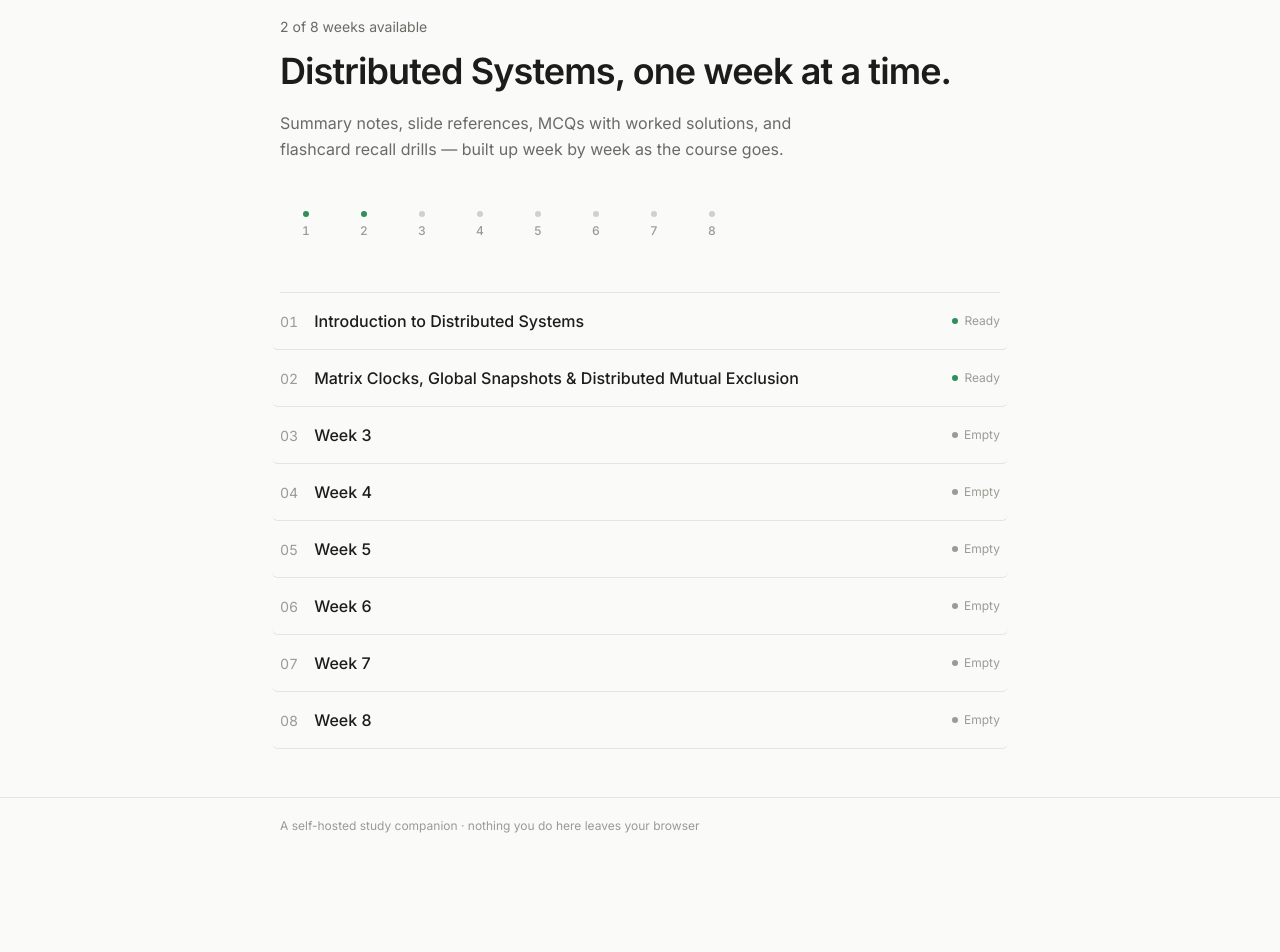
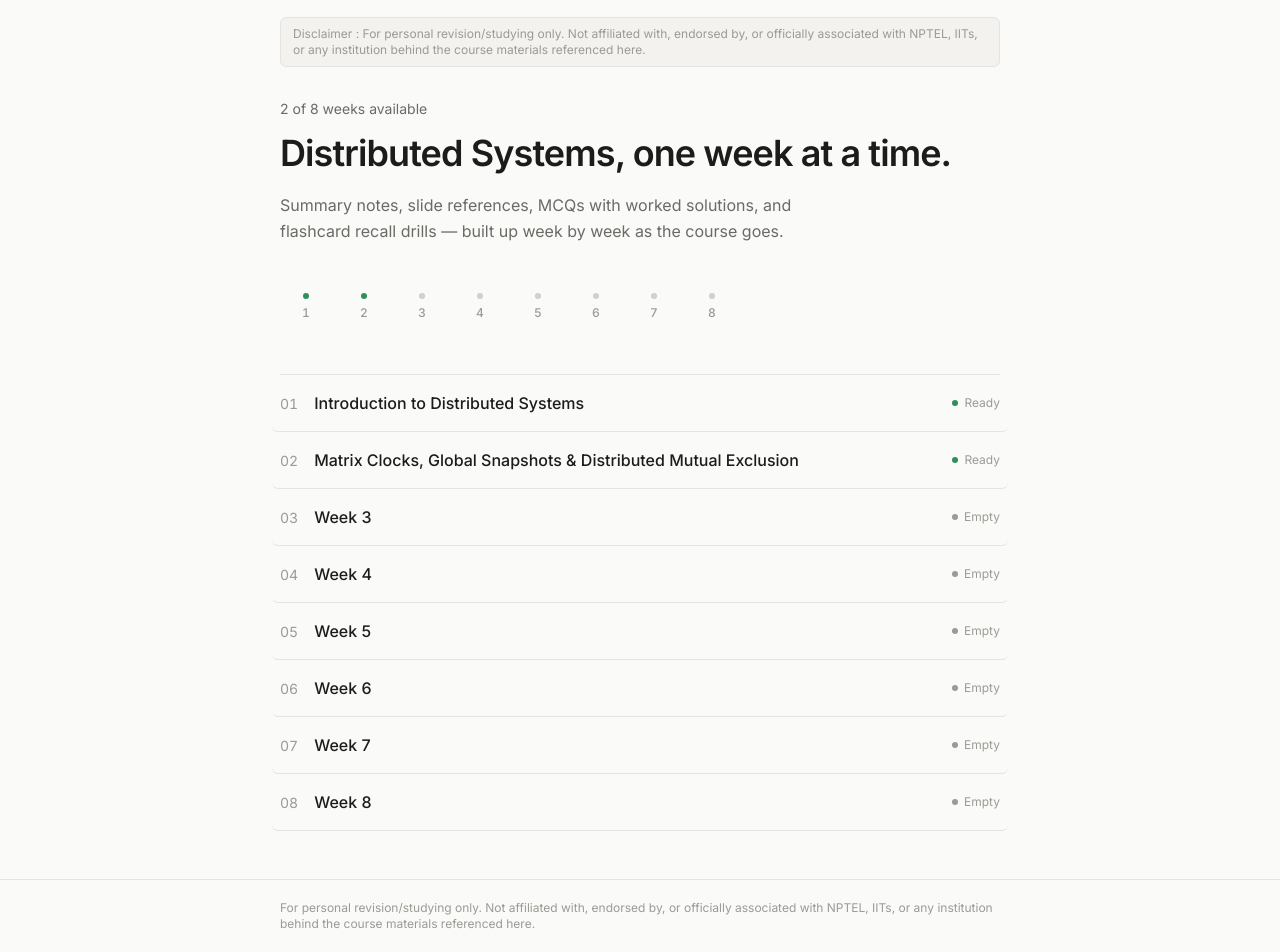
Before and after one commit to aadyatalreja/NPTEL_Distributed_Systems_2026, a React (Vite) app: page / in a window 1280 px wide. Shown: the part 96-1048 px from the top of the page. Before the commit the page ends 950 px from the top, so only its background shows below. Built offline with nearby package versions, Linux system fonts and the light colour scheme.

Commit message:
add disclaimer

```diff
--- a/src/components/Shell.tsx
+++ b/src/components/Shell.tsx
@@ -29,10 +29,14 @@ export default function Shell({ children }: { children: ReactNode }) {
 
       <footer className="border-t" style={{ borderColor: "var(--color-hairline)" }}>
         <div
-          className="max-w-3xl mx-auto px-6 py-5 text-xs"
+          className="max-w-3xl mx-auto px-6 py-5 text-xs space-y-1"
           style={{ color: "var(--color-text-faint)" }}
         >
-          A self-hosted study companion &middot; nothing you do here leaves your browser
+          <p>
+            For personal revision/studying only. Not affiliated with, endorsed by, or
+            officially associated with NPTEL, IITs, or any institution behind the course
+            materials referenced here.
+          </p>
         </div>
       </footer>
     </div>
--- a/src/pages/Home.tsx
+++ b/src/pages/Home.tsx
@@ -8,6 +8,19 @@ export default function Home() {
 
   return (
     <Shell>
+      <div
+        className="mb-8 text-xs px-3 py-2 rounded-md border"
+        style={{
+          borderColor: "var(--color-hairline)",
+          background: "var(--color-surface-2)",
+          color: "var(--color-text-faint)",
+        }}
+      >
+        Disclaimer : For personal revision/studying only. Not affiliated with, endorsed by,
+        or officially associated with NPTEL, IITs, or any institution behind
+        the course materials referenced here.
+      </div>
+
       <div className="mb-10">
         <p
           className="text-sm mb-3"
```
